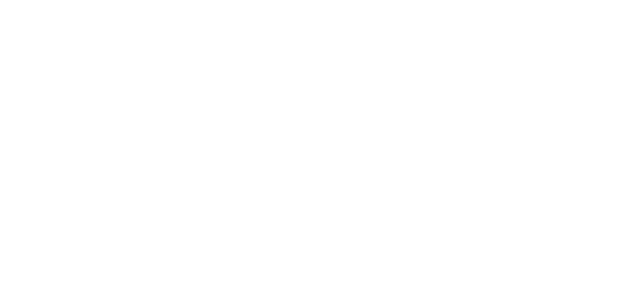
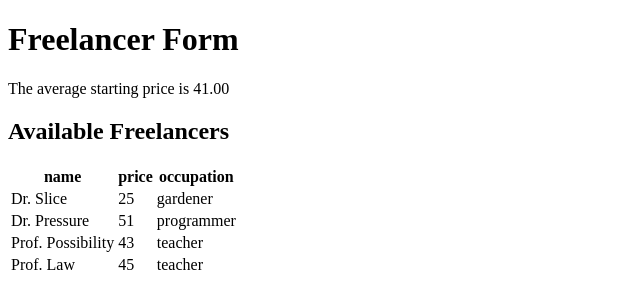
Before and after one commit to kiannadalton/block19, a plain HTML site: page Workshop/index.html in a window 1280 px wide. Shown: the whole page, without its empty margins (0-640 px from the left). Drawn offline with Linux system fonts and the light colour scheme.

Commit message:
Completed Workshop using DOM methods.

```diff
--- a/Workshop/index.html
+++ b/Workshop/index.html
@@ -7,5 +7,7 @@
     <script src="index.js" defer></script>
     <link rel="stylesheet" href="index.css" />
   </head>
-  <body></body>
+  <body>
+    <div id="root"></div>
+  </body>
 </html>
--- a/Workshop/index.js
+++ b/Workshop/index.js
@@ -0,0 +1,111 @@
+const freelancers = [
+  { name: "Dr. Slice", price: 25, occupation: "gardener" },
+  { name: "Dr. Pressure", price: 51, occupation: "programmer" },
+  { name: "Prof. Possibility", price: 43, occupation: "teacher" },
+];
+const newFreelancers = [
+  { name: "Dr. House", price: 58, occupation: "doctor" },
+  { name: "Dr. Cudy", price: 55, occupation: "manager" },
+  { name: "Prof. Law", price: 45, occupation: "teacher" },
+  { name: "Prof. Prism", price: 81, occupation: "teacher" },
+  { name: "Dr. Impulse", price: 43, occupation: "teacher" },
+  { name: "Prof. Spark", price: 76, occupation: "programmer" },
+  { name: "Dr. Wire", price: 47, occupation: "teacher" },
+  { name: "Prof. Goose", price: 72, occupation: "driver" },
+];
+
+function init() {
+  // add h1 with Freelancer Forum
+  const root = document.querySelector("#root");
+  const header = document.createElement("h1");
+  header.innerText = "Freelancer Form";
+  root.appendChild(header);
+
+  // add h3 as "the average starting price is " + avPrice
+  const priceDiv = document.createElement("div");
+  priceDiv.setAttribute("id", "avPrice");
+  root.appendChild(priceDiv);
+  renderAveragePrice();
+
+  // add h2 Available Freelancers
+  const availFreelancers = document.createElement("h2");
+  availFreelancers.innerText = "Available Freelancers";
+  root.appendChild(availFreelancers);
+
+  // Add table, thead > th, tbody > tr > td
+  const freelancerTable = document.createElement("table");
+  const thead = document.createElement("thead");
+  const tbody = document.createElement("tbody");
+
+  root.appendChild(freelancerTable);
+  freelancerTable.appendChild(thead);
+  freelancerTable.appendChild(tbody);
+
+  // create th for thead
+  for (let key of Object.keys(freelancers[0])) {
+    const th = document.createElement("th");
+    th.innerText = key;
+    thead.appendChild(th);
+  }
+
+  renderFreelancers();
+}
+
+function renderFreelancers() {
+  // traverse to find tbody variable
+  const freelancerTable = document.querySelector("tbody");
+  // create a method that goes through the array
+  const freelancerElement = freelancers.map((person) => {
+    const row = document.createElement("tr");
+
+    const f_name = document.createElement("td");
+    f_name.innerText = person.name;
+
+    const f_price = document.createElement("td");
+    f_price.innerText = person.price;
+
+    const f_occupation = document.createElement("td");
+    f_occupation.innerText = person.occupation;
+
+    row.appendChild(f_name);
+    row.appendChild(f_price);
+    row.appendChild(f_occupation);
+    return row;
+  });
+  freelancerTable.replaceChildren(...freelancerElement);
+}
+
+// create add freelancer function
+function addFreelancer() {
+  const newFreelancer =
+    newFreelancers[Math.floor(Math.random() * newFreelancers.length)];
+  freelancers.push(newFreelancer);
+
+  //re-render the freelancers
+  renderFreelancers();
+  // re-render the price as freelancers are added
+  renderAveragePrice();
+}
+
+setInterval(addFreelancer, 3000);
+
+// create function with average price.
+// for(let value of Object
+function renderAveragePrice() {
+  const priceDiv = document.querySelector("#avPrice");
+  const averagePrice = calcAverage(freelancers);
+  const priceSentence = document.createElement("p");
+  priceSentence.innerHTML = `The average starting price is ${averagePrice}`;
+
+  priceDiv.replaceChildren(priceSentence);
+}
+
+function calcAverage(arr) {
+  let totalPrice = arr.reduce((acc, currValue) => {
+    acc += currValue.price;
+    return acc;
+  }, 0);
+  return (totalPrice / arr.length).toFixed(2);
+}
+
+init();
```
